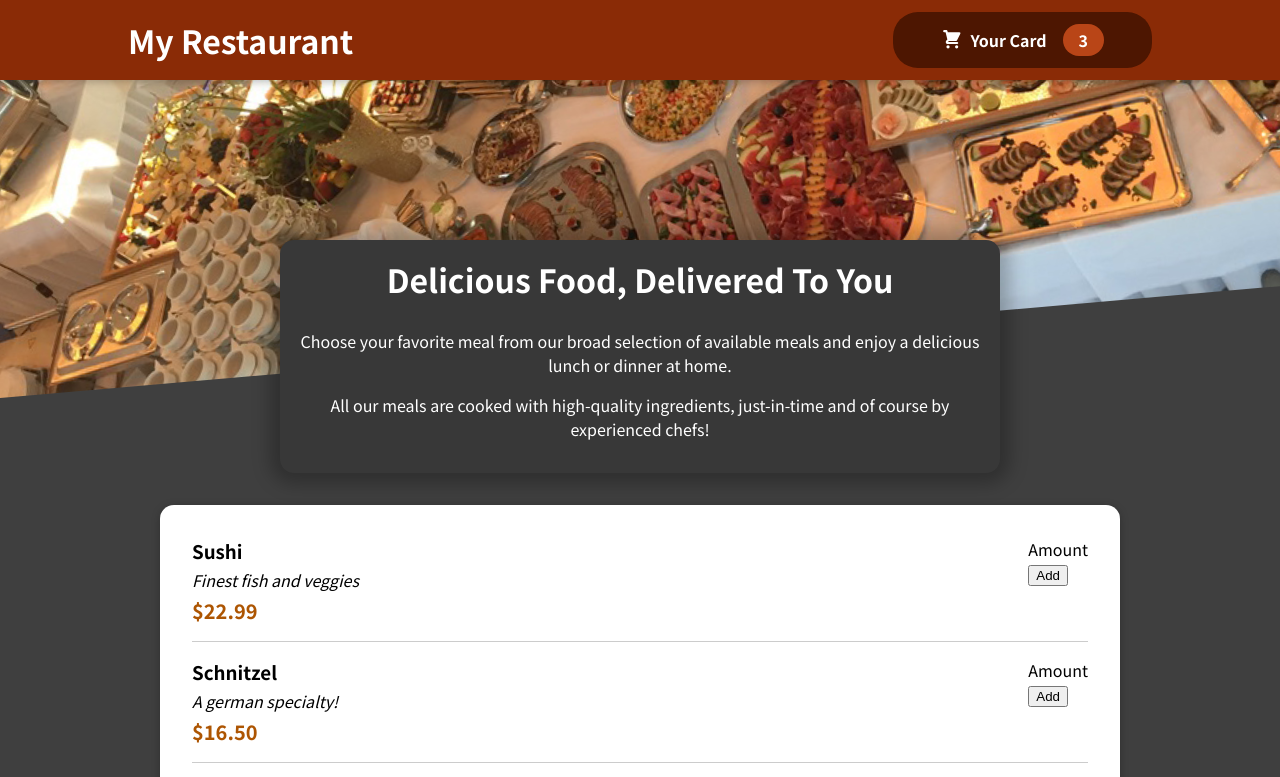
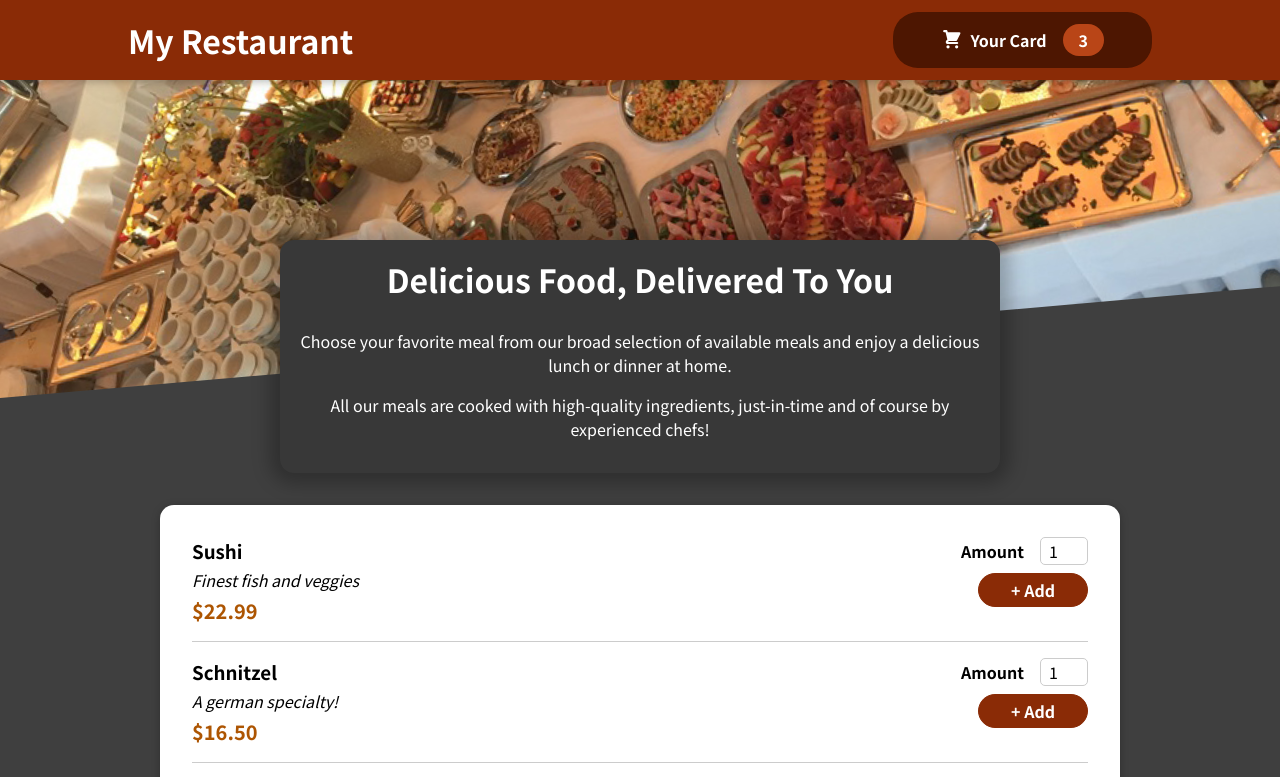
Before and after one commit to AshishSinghDeveloper/Food-Order, a React (Create React App) app: page / in a window 1280 px wide. Shown: the top 777 px of the page. Built offline with nearby package versions, Linux system fonts and the light colour scheme.

Commit message:
Adds MealItemForm to add button and input.

```diff
--- a/src/Components/Meals/AvailableMeals.js
+++ b/src/Components/Meals/AvailableMeals.js
@@ -1,4 +1,4 @@
-import Card from "../Card/Card";
+import Card from "../UI/Card";
 import style from "./AvailableMeals.module.css";
 import MealItem from "./MealItem/MealItem";
 
--- a/src/Components/Meals/MealItem/MealItem.js
+++ b/src/Components/Meals/MealItem/MealItem.js
@@ -1,4 +1,5 @@
 import style from "./MealItem.module.css";
+import MealItemForm from "./MealItemForm";
 
 const MealItem = (props) => {
   const price = `$${props.price.toFixed(2)}`;
@@ -10,12 +11,7 @@
           <div className={style.price}>{price}</div>
         </div>
         <div>
-          <div>
-            Amount
-          </div>
-          <div>
-            <button>Add</button>
-          </div>
+          <MealItemForm />
         </div>
     </li>
   );
--- /dev/null
+++ b/src/Components/Meals/MealItem/MealItemForm.js
@@ -0,0 +1,23 @@
+import Input from "../../UI/Input";
+import style from "./MealItemForm.module.css";
+
+const MealItemForm = (props) => {
+  return (
+    <form className={style.form}>
+      <Input
+        label="Amount"
+        input={{
+          id: "Amount",
+          type: "number",
+          min: "1",
+          max: "5",
+          step: "1",
+          defaultValue: "1",
+        }}
+      />
+      <button>+ Add</button>
+    </form>
+  );
+};
+
+export default MealItemForm;
--- /dev/null
+++ b/src/Components/Meals/MealItem/MealItemForm.module.css
@@ -0,0 +1,20 @@
+.form {
+  text-align: right;
+}
+
+.form button {
+  font: inherit;
+  cursor: pointer;
+  background-color: #8a2b06;
+  border: 1px solid #8a2b06;
+  color: white;
+  padding: 0.25rem 2rem;
+  border-radius: 20px;
+  font-weight: bold;
+}
+
+.form button:hover,
+.form button:active {
+  background-color: #641e03;
+  border-color: #641e03;
+}
--- /dev/null
+++ b/src/Components/UI/Input.js
@@ -0,0 +1,11 @@
+import style from "./Input.module.css";
+const Input = (props) => {
+  return (
+    <div className={style.input}>
+      <label htmlFor={props.input.id}>{props.label}</label>
+      <input {...props.input} />
+    </div>
+  );
+};
+
+export default Input;
--- /dev/null
+++ b/src/Components/UI/Input.module.css
@@ -0,0 +1,18 @@
+.input {
+  display: flex;
+  align-items: center;
+  margin-bottom: 0.5rem;
+}
+
+.input label {
+  font-weight: bold;
+  margin-right: 1rem;
+}
+
+.input input {
+  width: 3rem;
+  border-radius: 5px;
+  border: 1px solid #ccc;
+  font: inherit;
+  padding-left: 0.5rem;
+}
```
Also changed, not shown: src/Components/UI/Card.js (renamed from src/Components/Card/Card.js), src/Components/UI/Card.module.css (renamed from src/Components/Card/Card.module.css).
